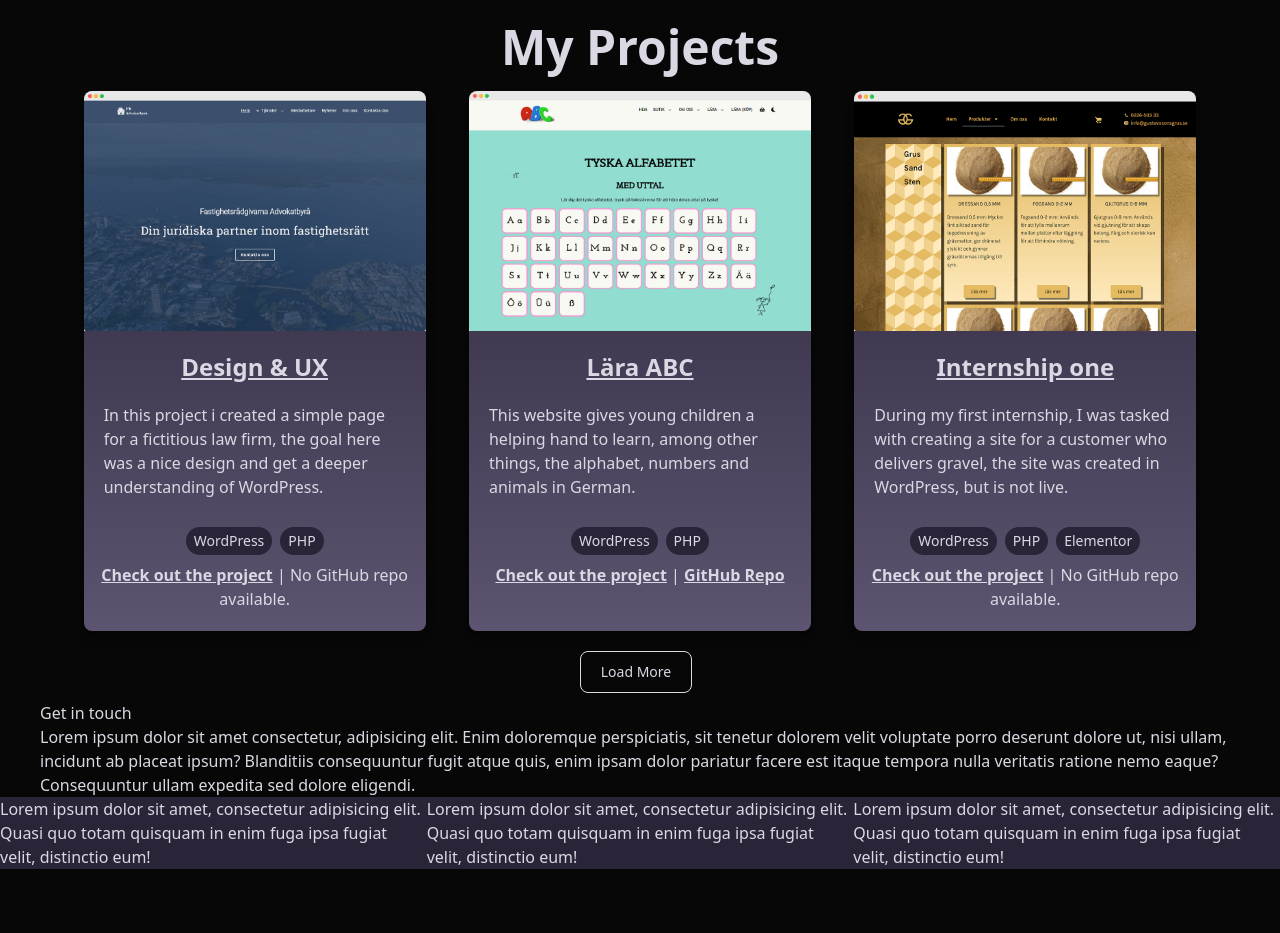
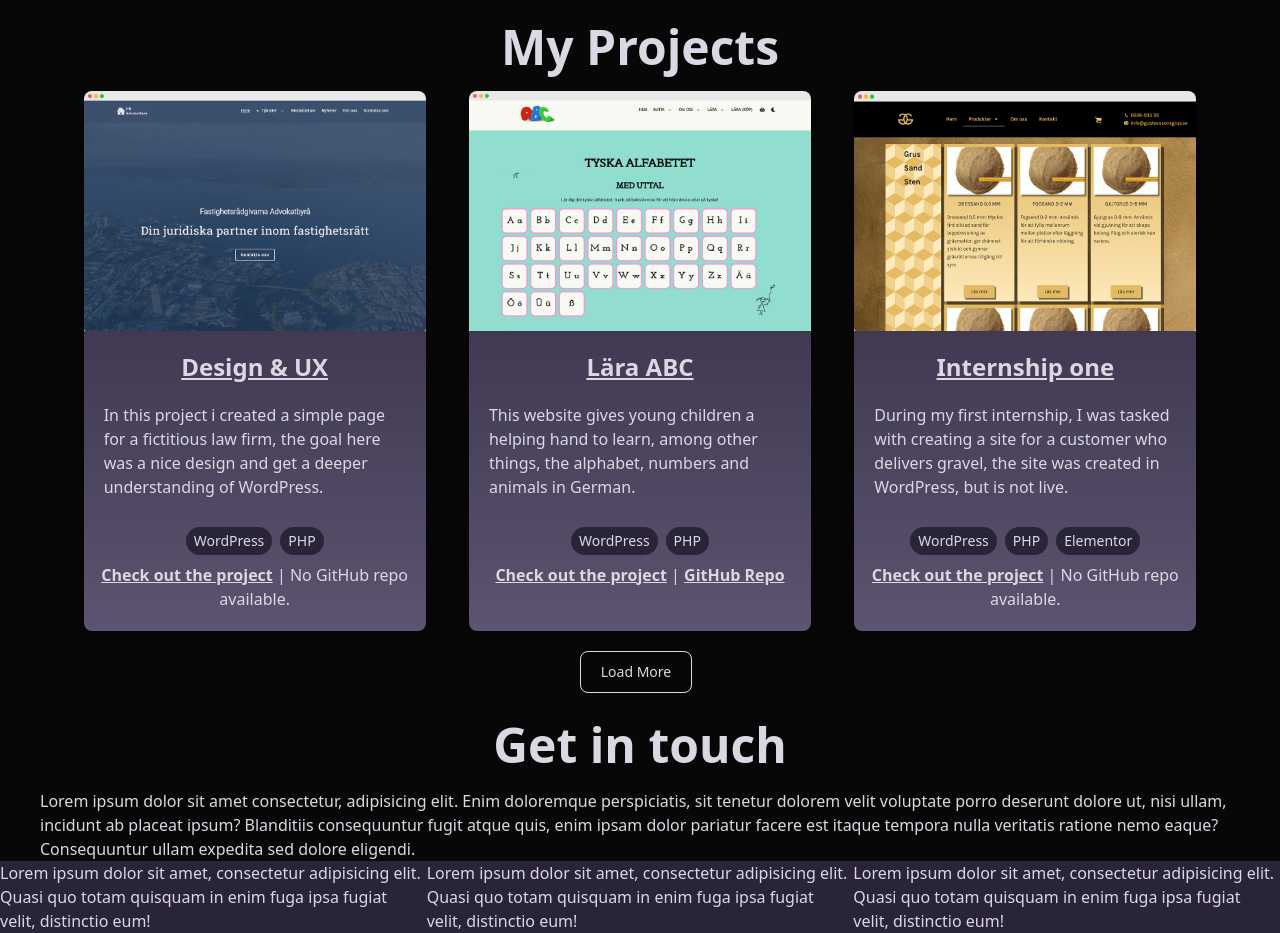
Before and after one commit to karinEkenberg/portfolion, a website with bundled scripts: page build/index.html in a window 1280 px wide. Shown: the part 1445-2378 px from the top of the page. Before the commit the page ends 2314 px from the top, so only its background shows below. Built offline with nearby package versions, Linux system fonts and the light colour scheme.

Commit message:
add styling to h2

```diff
--- a/build/contact.html
+++ b/build/contact.html
@@ -1,5 +1,5 @@
 <section>
-  <h2>Get in touch</h2>
+  <h2 class="text-5xl font-bold text-center text-whiteish pb-5 pt-5">Get in touch</h2>
   <p>
     Lorem ipsum dolor sit amet consectetur, adipisicing elit. Enim doloremque
     perspiciatis, sit tenetur dolorem velit voluptate porro deserunt dolore ut,
```
